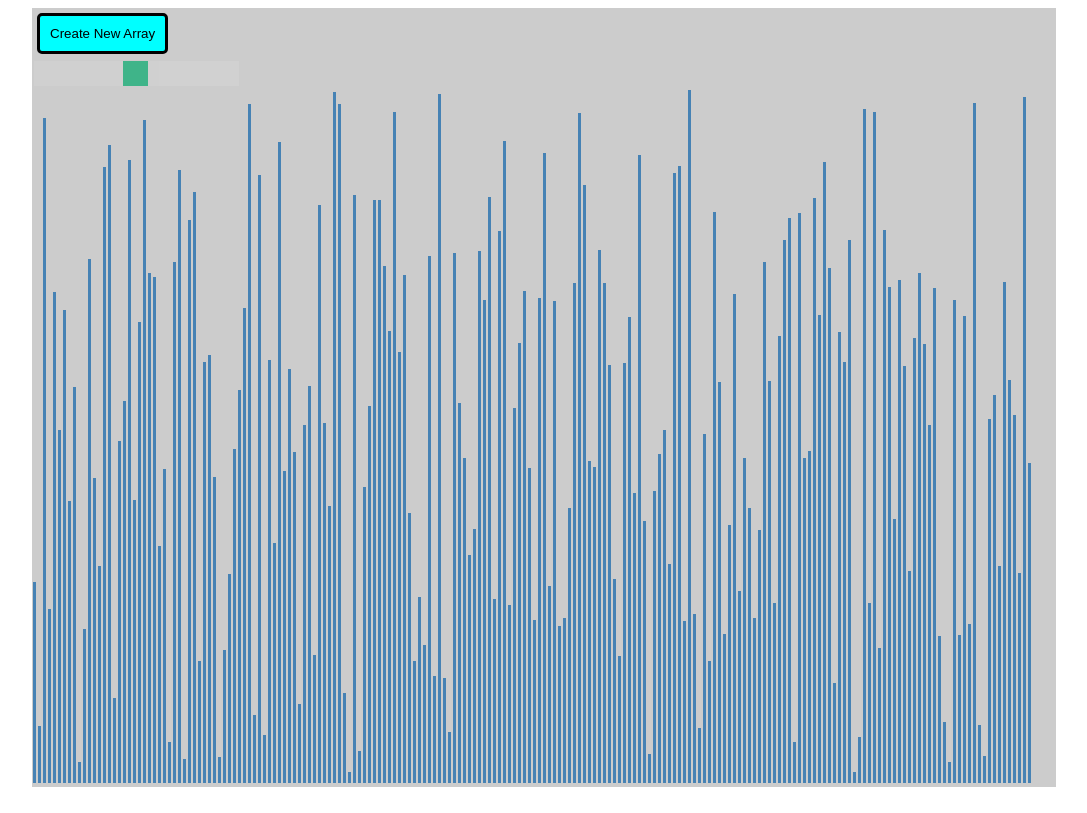
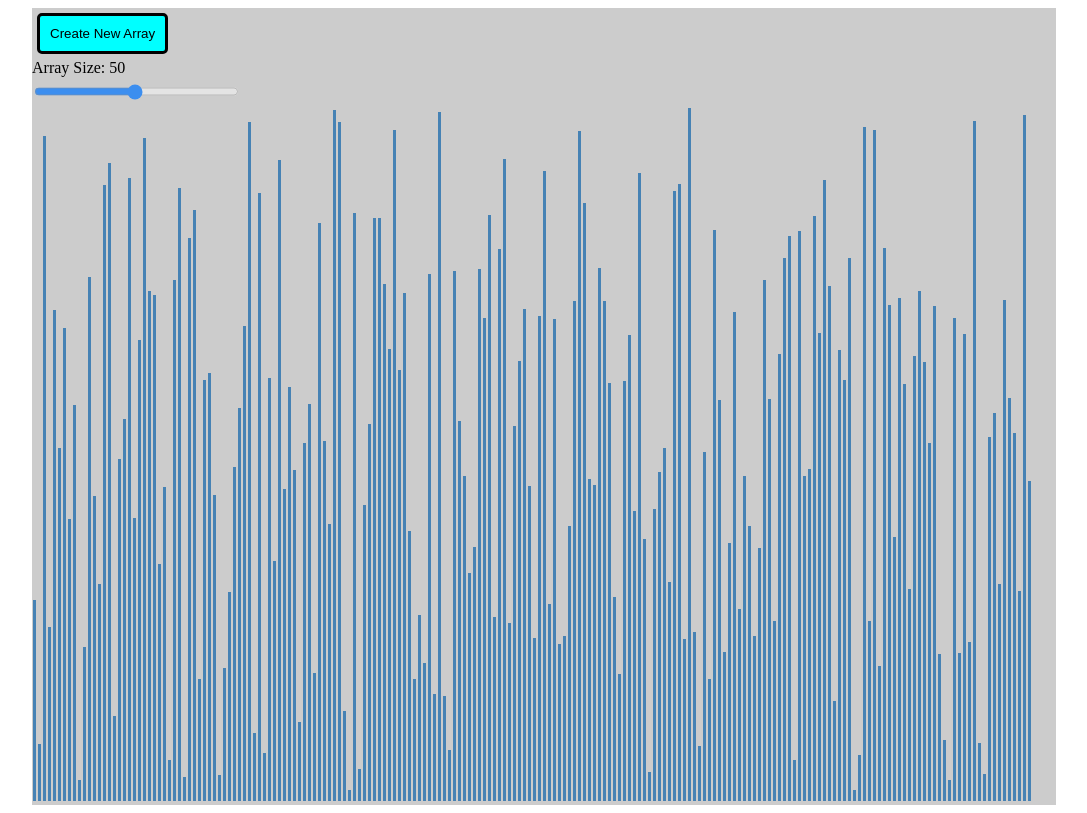
Before and after one commit to ian6043/Sorting-Algorithm, a React (Create React App) app: page / in a window 1280 px wide. Shown: the whole page, without its empty margins (96-1183 px from the left). Built offline with nearby package versions, Linux system fonts and the light colour scheme.

Commit message:
added slider component

```diff
--- a/src/SortingVisualizer/SortingVisualizer.js
+++ b/src/SortingVisualizer/SortingVisualizer.js
@@ -33,7 +33,8 @@ export default class SortingVisualizer extends React.Component {
          return(
              <>
              <button className="button" onClick={()=>this.createArray()}>Create New Array</button>
-             <Slider/>
+             <Slider text={'Array Size: '}/>
+
              <div className="array-container">
              {array.map((value,idx) =>(
                 <div
--- a/src/SortingVisualizer/components/Slider.js
+++ b/src/SortingVisualizer/components/Slider.js
@@ -1,9 +1,16 @@
 import React from 'react'
+import { useState } from "react"
+const Slider = ({text}) => {
 
-const Slider = () => {
+    const [value, setValue] = useState(50)
+
+    let onChange =(e) => setValue(e.target.value)
+
     return (
     <div className="slidecontainer">
-        <input type="range" min="1" max="100" value="50" class="slider" id="myRange"/>
+        <div className="slide-value">{text}{value}</div>
+        <input type="range" min="1" max="100" value={value} class="slider" onChange={onChange}/>
+
      </div>
     )
 }
--- a/src/index.css
+++ b/src/index.css
@@ -47,11 +47,9 @@
 }
 
 .slider {
-  -webkit-appearance: none;
   width: 100%;
   height: 25px;
   background: #d3d3d3;
-
   opacity: 0.7;
   -webkit-transition: .2s;
   transition: opacity .2s;
@@ -60,19 +58,3 @@
 .slider:hover {
   opacity: 1;
 }
-
-.slider::-webkit-slider-thumb {
-  -webkit-appearance: none;
-  appearance: none;
-  width: 25px;
-  height: 25px;
-  background: #04AA6D;
-  cursor: pointer;
-}
-
-.slider::-moz-range-thumb {
-  width: 25px;
-  height: 25px;
-  background: #04AA6D;
-  cursor: pointer;
-}
```
